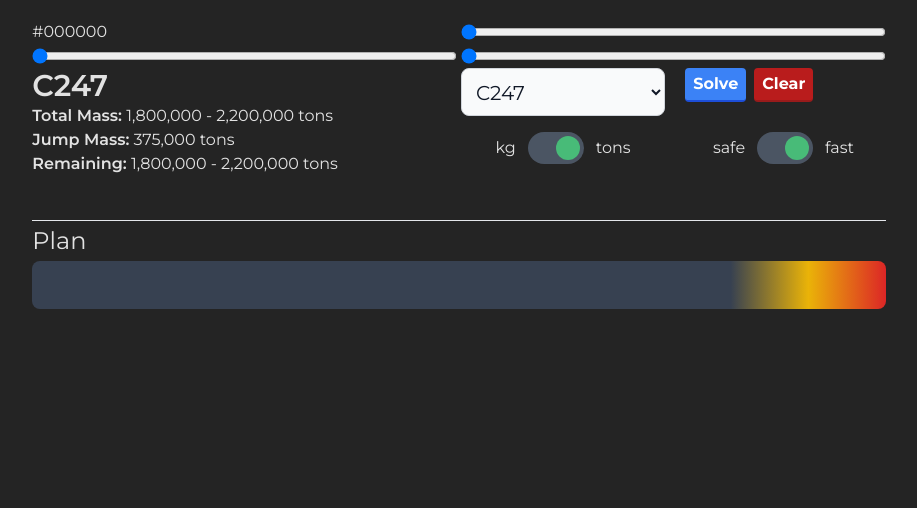
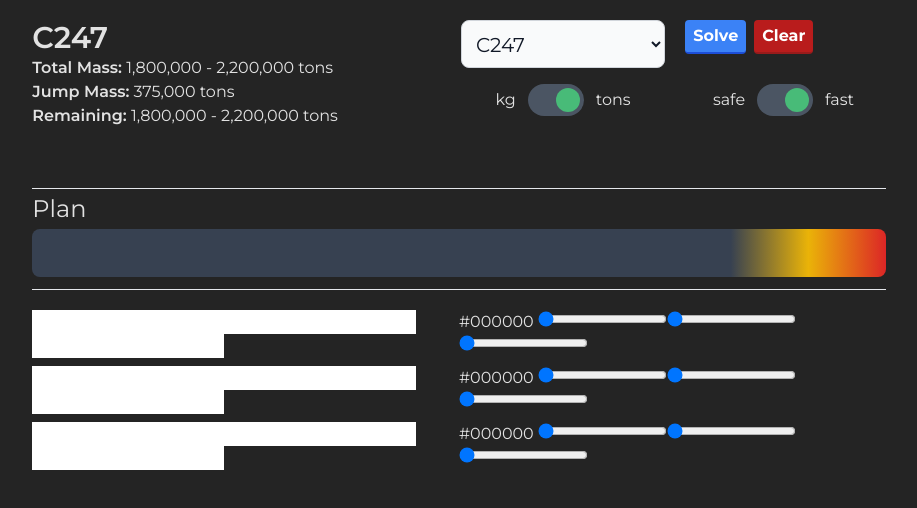
Before and after one commit to dotfortun/wormroller, a Vue app: page / in a window 1280 px wide. Shown: the top 508 px of the page, without its empty margins (181-1098 px from the left). Built offline with nearby package versions, Linux system fonts and the light colour scheme.

Commit message:
You can edit ships now.  Adding is next.

```diff
--- a/src/App.vue
+++ b/src/App.vue
@@ -1,6 +1,6 @@
 <script setup>
 import Toggle from "./components/Toggle.vue";
-import ColorPicker from "./components/ColorPicker.vue";
+import Ship from "./components/Ship.vue";
 
 import { ref, watch } from "vue";
 import { useSolverStore } from "./stores/solver";
@@ -14,17 +14,10 @@ const rollFast = ref(true);
 const displayMass = (value) => {
   return (value / (displayTons.value ? 1000 : 1)).toLocaleString();
 };
-
-const color = ref({
-  r: 0,
-  g: 0,
-  b: 0,
-});
 </script>
 
 <template>
   <main>
-    <ColorPicker v-model="color" />
     <div class="wh-info">
       <h2 class="col-span-full">{{ store.selectedWH.type }}</h2>
       <div class="col-span-all row-span-1">
@@ -65,7 +58,7 @@ const color = ref({
       <Toggle label-left="safe" label-right="fast" v-model="rollFast" />
     </div>
     <!-- interface to add ships w/ buttons to add jumps, and color select? -->
-    <div class="col-span-full">
+    <div class="col-span-full my-2">
       <!-- {{ JSON.stringify(ships) }} -->
     </div>
     <!-- interface to select fast/safe rolling -->
@@ -77,20 +70,20 @@ const color = ref({
         class="ship-bar"
         :style="getJumpStyles(jump)"
       >
-        {{ jump.ship }} ({{ jump.jumpState.join("/") }})
+        {{ jump.ship }} ({{ jump.jumpState }})
       </div>
     </div>
-    <!-- <h3>Completed Jumps</h3>
-    <div class="wh-bar h-10">
-      <div
-        v-for="jump in store.jumps"
-        class="ship-bar"
-        :style="getJumpStyles(jump)"
-      >
-        {{ jump.ship }} ({{ jump.jumpState.join("/") }})
-      </div>
-    </div> -->
-    <!-- <div class="wh-bar h-2"></div> -->
+    <hr class="col-span-full my-2" />
+    <div class="ships-list">
+      <Ship
+        v-for="(ship, idx) in ships"
+        :idx="idx"
+        :ship="ship"
+        :key="ship.id"
+        :use-tons="displayTons"
+        @change:ship="(ev) => ships.splice(idx, 1, ev)"
+      />
+    </div>
   </main>
 </template>
 
@@ -137,4 +130,8 @@ select {
 .ship-bar:last-child {
   @apply rounded-r-lg border-r-0;
 }
+
+.ships-list {
+  @apply col-span-2;
+}
 </style>
--- a/src/components/ColorPicker.vue
+++ b/src/components/ColorPicker.vue
@@ -6,6 +6,7 @@ defineEmits(["update:modelValue"]);
 </script>
 
 <template>
+  <div>
     {{
       `#${[
         modelValue.r.toString(16).padStart(2, "0").toUpperCase(),
@@ -55,6 +56,7 @@ defineEmits(["update:modelValue"]);
         })
       "
     />
+  </div>
 </template>
 
 <style scoped></style>
--- a/src/components/Ship.vue
+++ b/src/components/Ship.vue
@@ -1,14 +1,76 @@
 <script setup>
-const { useKg = true } = defineProps({
-  useKg: Boolean,
+import { ref } from "vue";
+import ColorPicker from "./ColorPicker.vue";
+
+const {
+  useTons = false,
+  idx = 0,
+  ship = {},
+} = defineProps({
+  useTons: Boolean,
+  id: Number,
+  ship: Object,
 });
+defineEmits(["change:ship"]);
+
+const color = ref({
+  r: 0,
+  g: 0,
+  b: 0,
+});
+
+const updateShipProperty = (key, val) => {
+  let updatedShip = ship;
+  updatedShip[key] = val;
+  return updatedShip;
+};
 </script>
 
 <template>
   <div class="ship">
-    <input type="text" placeholder="Ship" />
-    <input type="text" placeholder="Ship" />
+    <div>
+      <input
+        type="text"
+        :value="ship.name"
+        @change="
+          (ev) =>
+            $emit('change:ship', updateShipProperty('name', ev.target.value))
+        "
+        placeholder="Ship Name"
+      />
+      <input
+        type="number"
+        :value="ship.cold"
+        @change="
+          (ev) =>
+            $emit(
+              'change:ship',
+              updateShipProperty('cold', ev.target.valueAsNumber)
+            )
+        "
+        placeholder="Cold Mass"
+        :min="0"
+      />
+      <input
+        type="number"
+        :value="ship.hot"
+        @change="
+          (ev) =>
+            $emit(
+              'change:ship',
+              updateShipProperty('hot', ev.target.valueAsNumber)
+            )
+        "
+        placeholder="Hot Mass"
+        :min="0"
+      />
+    </div>
+    <ColorPicker v-model="color" />
   </div>
 </template>
 
-<style scoped></style>
+<style scoped>
+.ship {
+  @apply mx-auto my-2 h-min grid grid-cols-2;
+}
+</style>
--- a/src/stores/solver.js
+++ b/src/stores/solver.js
@@ -4,12 +4,6 @@ import { ref, computed } from 'vue';
 import { wormholes } from "../wormholes"
 
 export const useSolverStore = defineStore('solver', () => {
-
-  const states = {
-    cold_cold: ["cold", "cold"],
-    cold_hot: ["cold", "hot"],
-    hot_hot: ["hot", "hot"],
-  }
 
   const selectedWH = ref(wormholes[12]);
 
@@ -27,18 +21,21 @@ export const useSolverStore = defineStore('solver', () => {
 
   const ships = ref([
     {
+      id: 0,
       name: "praxis",
       cold: 174_000_000,
       hot: 274_000_000,
       color: "#0099cc",
     },
     {
+      id: 1,
       name: "praxis 2",
       cold: 174_000_000,
       hot: 274_000_000,
       color: "#0099cc",
     },
     {
+      id: 2,
       name: "mega",
       cold: 196_000_000,
       hot: 296_000_000,
@@ -77,17 +74,31 @@ export const useSolverStore = defineStore('solver', () => {
     while (planMassKg.value.min > 0) {
       for (let s of ships.value) {
         if (planMassKg.value.med > (s.hot + s.hot)) {
-          plan.value.push({
-            ship: s.name,
-            jumpState: ["hot", "hot"],
-            mass: s.hot + s.hot
-          });
+          plan.value.push(
+            {
+              ship: s.name,
+              jumpState: "hot",
+              mass: s.hot
+            },
+            {
+              ship: s.name,
+              jumpState: "hot",
+              mass: s.hot
+            }
+          );
         } else if (planMassKg.value.med > s.cold) {
-          plan.value.push({
-            ship: s.name,
-            jumpState: ["cold", "hot"],
-            mass: s.cold + s.hot
-          });
+          plan.value.push(
+            {
+              ship: s.name,
+              jumpState: "cold",
+              mass: s.cold
+            },
+            {
+              ship: s.name,
+              jumpState: "hot",
+              mass: s.hot
+            }
+          );
         }
       }
       limit++
```
Lines whose indentation alone changed are shown as unchanged.
